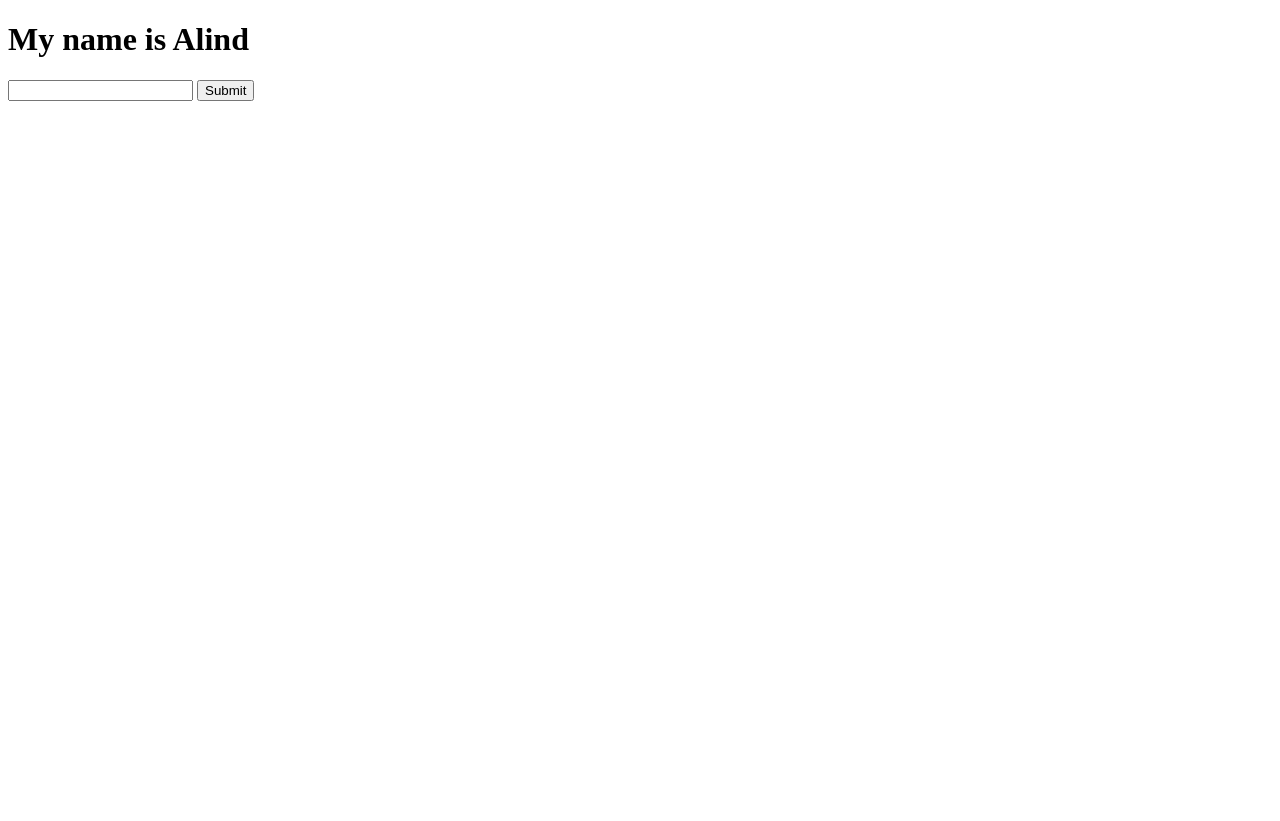
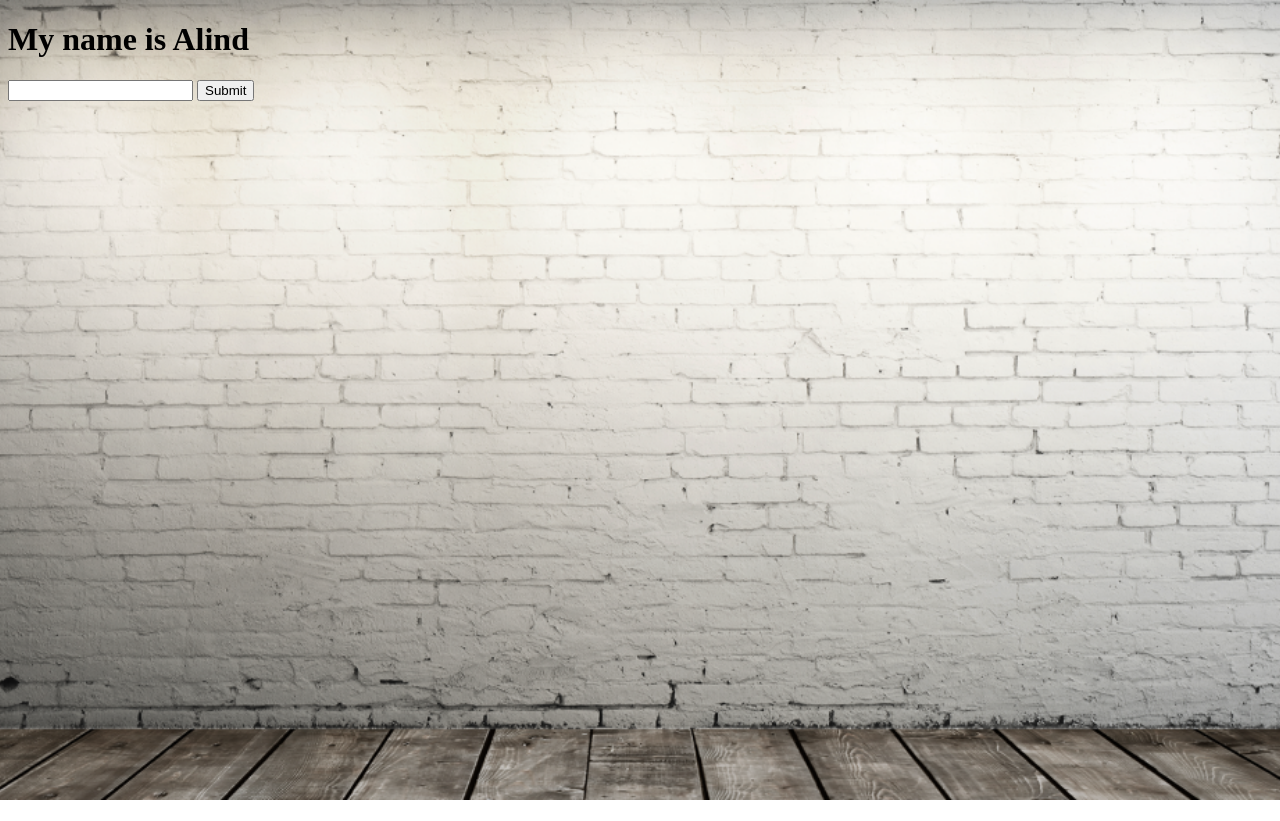
Before and after one commit to alindsharmasimply/alindsharmasimply.github.io, a plain HTML site: page index.html in a window 1280 px wide. Before the commit the page ends 800 px from the top, so only its background shows below. Drawn offline with Linux system fonts and the light colour scheme.

Commit message:
Added a background image

```diff
--- a/index.html
+++ b/index.html
@@ -1,5 +1,14 @@
 <!DOCTYPE html>
-<html>
+<style>
+	body{
+		background-image: url("background1.png");
+		background-size: cover;
+		background-repeat: no-repeat;
+		background-position: center;
+		height: 100%;
+			}
+</style>
+<html style="height: 100%">
 	<head>
 		<title>My first web application</title>
 	</head>
```
Also changed, not shown: background1.png (added).
